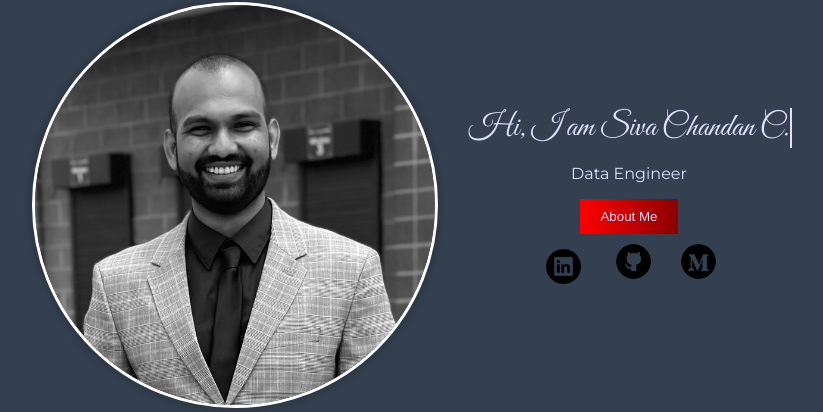
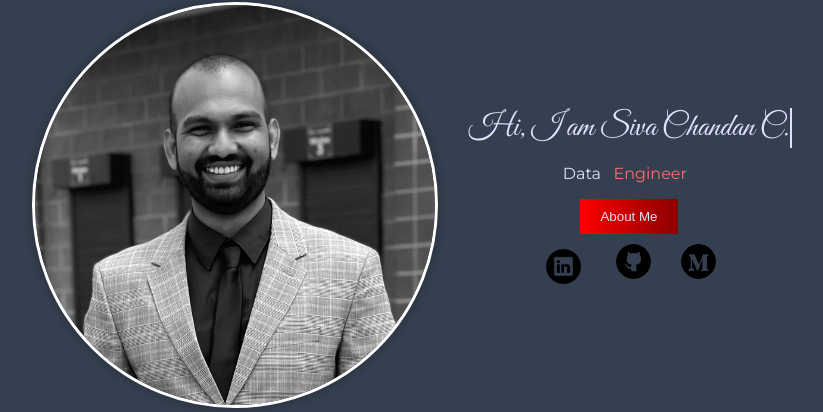
Before and after one commit to sivachandanc/Portifolio_Page, a Flask app: page / in a window 1280 px wide, after a click on "Hello". Shown: the part 1175-1587 px from the top of the page, without its empty margins (229-1052 px from the left). Run offline with Flask 3, Linux system fonts and the light colour scheme; some libraries are stand-ins or nearby versions; some web fonts are replaced.

Commit message:
Almost done with home page

```diff
--- a/static/script.js
+++ b/static/script.js
@@ -9,7 +9,6 @@ function throttle(fn, wait) {
   }
 }
 
-  // The actual scroll handling function
 // The actual scroll handling function
 function handleScroll() {
   let scrollPosition = window.pageYOffset;
@@ -31,6 +30,30 @@ function handleScroll() {
   }
 }
 
+// Function to cycle through job titles
+const jobTitles = ["Engineer", "Analyst", "Consultant", "Scientist"];
+const jobTitleElement = document.getElementById("jobTitle");
+const staticTextElement = document.querySelector(".static-text");
+let currentIndex = 0;
+
+function cycleJobTitles() {
+    const currentTitle = jobTitles[currentIndex];
+    jobTitleElement.textContent = currentTitle;
+
+    // Calculate the width of the current title and set it as a fixed width for the container
+    const titleWidth = jobTitleElement.offsetWidth;
+    staticTextElement.style.width = titleWidth + "px";
+
+    currentIndex = (currentIndex + 1) % jobTitles.length;
+}
+
+// Initialize the text with the first job title
+cycleJobTitles();
+
+// Start the job title cycling
+setInterval(cycleJobTitles, 2000); // Adjust the interval (in milliseconds) as needed
+
+
 
 // Event listener for the scroll event with throttle
 window.addEventListener('scroll', throttle(handleScroll, 1000));
--- a/static/styles.css
+++ b/static/styles.css
@@ -39,13 +39,7 @@ section {
 
 
 
-    #experience {
-        background: lightgreen;
-    }
 
-    #portfolio {
-        background: lightcoral;
-    }
 
 img {
     max-width: 100%;
@@ -64,7 +58,28 @@ section {
     margin-left: auto; /* Centers the image horizontally */
     margin-right: auto; /* Centers the image horizontally */
 }
-    .type-writer{display: inline;}
+.intro-text .title {
+    font-family: 'Montserrat', sans-serif;
+    font-size: 1rem;
+    color: #E0E0FF;
+}
+/* 61 - 74 Setting the cycling of Job Titles */
+.intro-text  .title .static-text{
+    white-space: nowrap;
+}
+.intro-text  .title .job-title-container{
+    width: 90px; /* Set a fixed width for the container */
+    display: inline-block;
+}
+#jobTitle {
+    white-space: nowrap;
+    overflow: hidden;
+    text-overflow: ellipsis;
+    color: #FC6D6D ;
+    }
+
+/* 75-98 type writer Effect*/
+.intro-text .type-writer{display: inline;}
 .intro-text .type-writer p {
     font-family: 'Great Vibes', cursive;
     font-size: 2rem;
@@ -87,11 +102,7 @@ section {
 @keyframes typing{
     from {width: 0}
 }
-    .intro-text .title {
-        font-family: 'Montserrat', sans-serif;
-        font-size: 1rem;
-        color: #E0E0FF;
-    }
+
 
 @keyframes bounce {
     0%, 20%, 50%, 80%, 100% {
@@ -191,3 +202,13 @@ section {
 #aboutMeButton:hover {
     background-color: #444;
 }
+
+
+
+#experience {
+    background: lightgreen;
+}
+
+#portfolio {
+    background: lightcoral;
+}
--- a/templates/index.html
+++ b/templates/index.html
@@ -24,7 +24,12 @@
         <!-- Intro Text -->
         <div class="intro-text">
             <div class="type-writer"><p>Hi, I am Siva Chandan C. </p></div>
-            <p class="title">Data Engineer</p>
+            <p class="title">
+                <span class="static-text">Data</span>
+                <span class="job-title-container">
+                    <span id="jobTitle">Engineer</span>
+                </span>
+            </p>
 
             <!-- Container for "About Me" button and social icons (Center-aligned) -->
             <div class="about-me-social-container">
```
Lines whose indentation alone changed are shown as unchanged.
